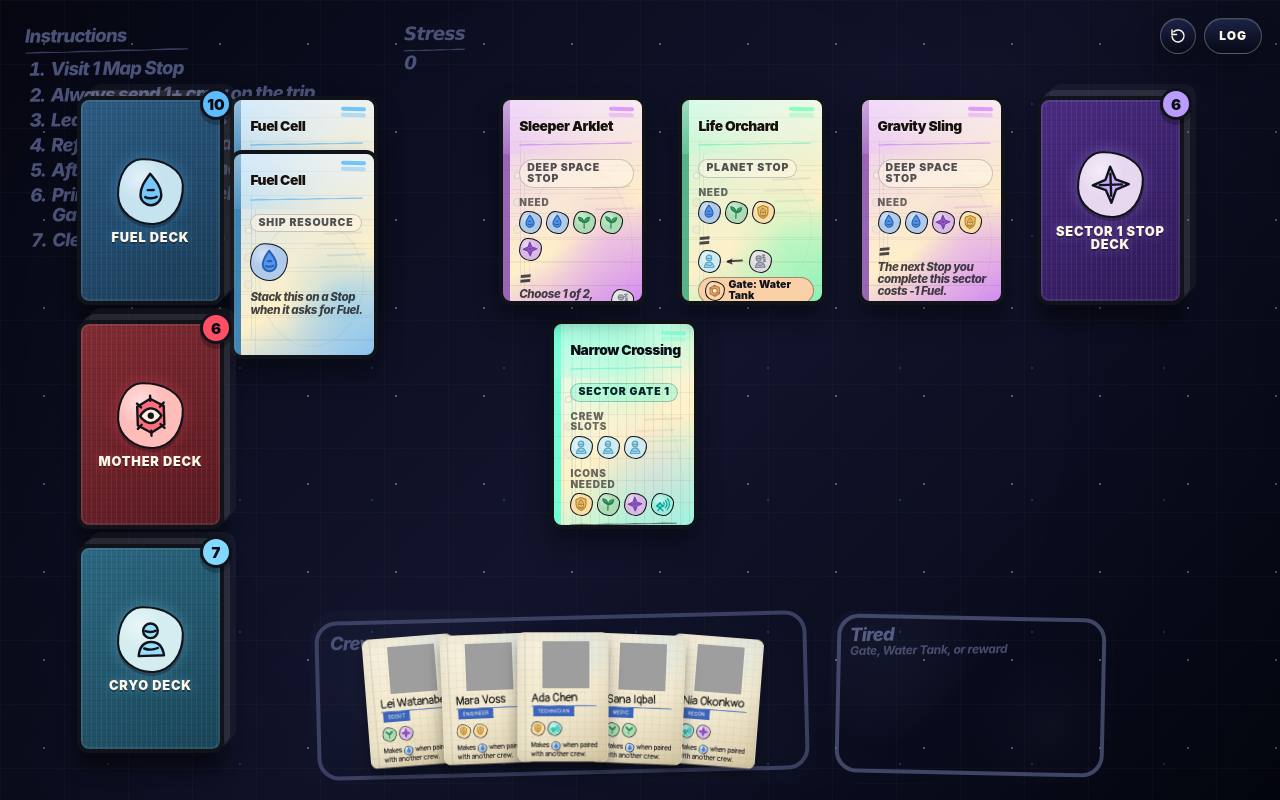
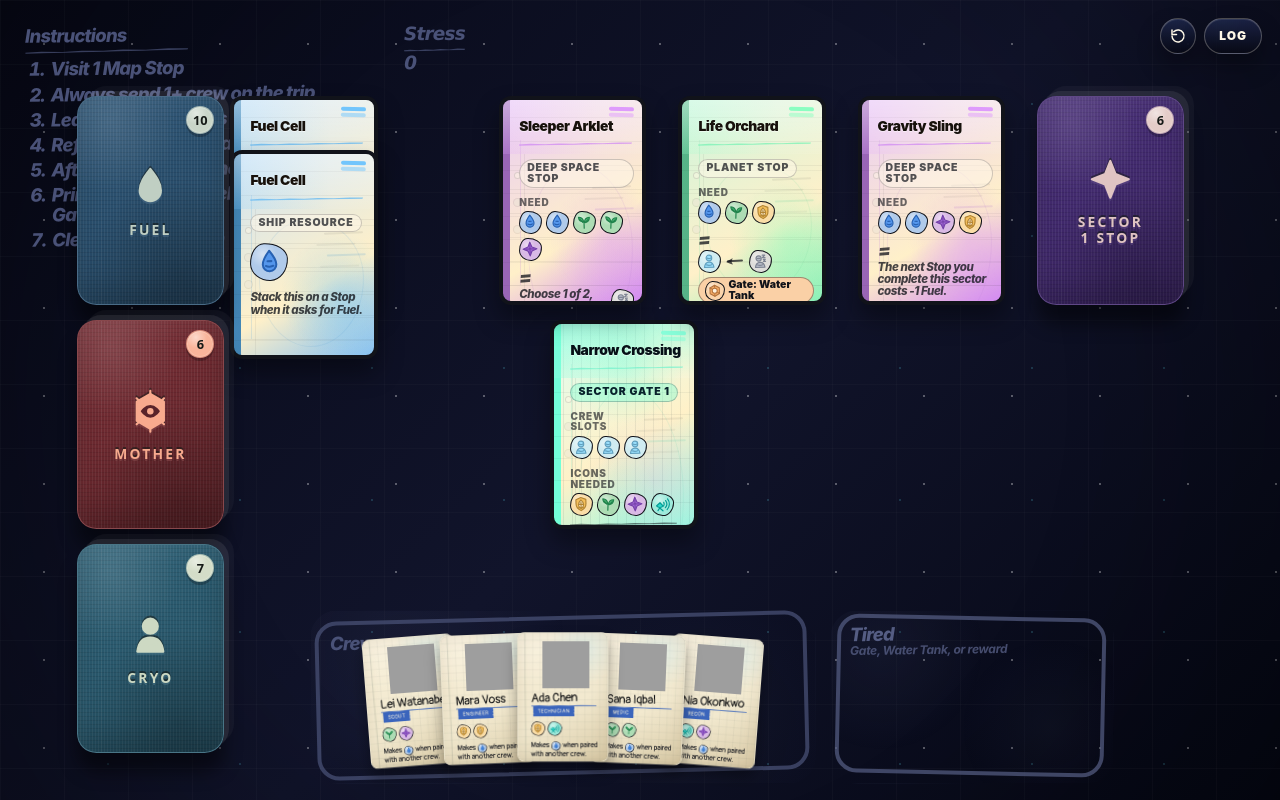
Before and after one commit to demirhere/corebound, a React (Vite) app: page / in a window 1280 px wide. Built offline with nearby package versions, Linux system fonts and the light colour scheme; grey boxes are pictures that could not be loaded; a web font is replaced by a local one.

Commit message:
feat: polish deck card styling with refined covers and cleaner titles

```diff
--- a/src/App.css
+++ b/src/App.css
@@ -2290,29 +2290,39 @@
 }
 
 .deck-card {
+  --deck-cover-light: hsl(var(--card-hue) 43% 33%);
+  --deck-cover: hsl(var(--card-hue) 45% 29%);
+  --deck-cover-dark: hsl(var(--card-hue) 46% 25%);
+  --deck-letter: color-mix(in srgb, var(--card-accent) 34%, #f4d9a4);
+  --deck-edge: color-mix(in srgb, var(--deck-cover-light) 88%, #fff8e8);
+  --deck-line: color-mix(in srgb, var(--deck-letter) 74%, var(--deck-cover-light));
+  --deck-ink: #151916;
+
   position: absolute;
   z-index: 10;
-  display: flex;
-  flex-direction: column;
-  align-items: center;
-  justify-content: center;
-  gap: 8px;
+  display: grid;
+  place-items: center;
   isolation: isolate;
   width: var(--card-width);
   height: var(--card-height);
-  padding: 13px 10px 11px;
-  border: clamp(3px, 0.35vw, 5px) solid #11131a;
-  border-radius: 12px;
-  color: #fff8e8;
+  padding: clamp(15px, 1.45vw, 22px) clamp(11px, 1.05vw, 16px);
+  border: 0;
+  border-radius: clamp(18px, 1.5vw, 28px);
+  color: var(--deck-letter);
   background:
-    repeating-linear-gradient(90deg, rgba(255, 255, 255, 0.06) 0 1px, transparent 1px 5px),
-    repeating-linear-gradient(0deg, rgba(0, 0, 0, 0.08) 0 1px, transparent 1px 6px),
-    linear-gradient(145deg, hsl(var(--card-hue) 50% 34%), hsl(var(--card-hue) 55% 22%));
+    radial-gradient(circle at 22% 12%, rgba(255, 255, 255, 0.11), transparent 33%),
+    radial-gradient(circle at 70% 86%, rgba(0, 0, 0, 0.22), transparent 46%),
+    repeating-linear-gradient(90deg, rgba(255, 255, 255, 0.055) 0 1px, transparent 1px 3px),
+    repeating-linear-gradient(0deg, rgba(0, 0, 0, 0.085) 0 1px, transparent 1px 4px),
+    repeating-linear-gradient(90deg, transparent 0 8px, rgba(255, 255, 255, 0.026) 8px 9px, transparent 9px 16px),
+    linear-gradient(145deg, var(--deck-cover-light), var(--deck-cover) 49%, var(--deck-cover-dark));
   box-shadow:
-    6px -6px 0 rgba(255, 255, 255, 0.09),
-    12px -12px 0 rgba(255, 255, 255, 0.04),
-    inset 0 0 0 2px rgba(255, 255, 255, 0.08),
-    0 18px 16px rgba(0, 0, 0, 0.42);
+    5px -5px 0 rgba(255, 255, 255, 0.08),
+    10px -10px 0 rgba(255, 255, 255, 0.035),
+    inset 0 0 0 1px var(--deck-edge),
+    inset 0 11px 18px rgba(255, 255, 255, 0.045),
+    inset 0 -18px 28px rgba(0, 0, 0, 0.18),
+    0 19px 18px rgba(0, 0, 0, 0.46);
   cursor: grab;
   touch-action: none;
   transition:
@@ -2323,10 +2333,13 @@
   &.is-manual-draw:hover {
     transform: translateY(-6px) rotate(1deg);
     box-shadow:
-      7px -7px 0 rgba(255, 255, 255, 0.11),
-      14px -14px 0 rgba(255, 255, 255, 0.05),
-      0 24px 22px rgba(0, 0, 0, 0.5),
-      0 0 18px color-mix(in srgb, var(--card-accent) 58%, transparent);
+      6px -6px 0 rgba(255, 255, 255, 0.1),
+      12px -12px 0 rgba(255, 255, 255, 0.045),
+      inset 0 0 0 1px var(--deck-edge),
+      inset 0 11px 18px rgba(255, 255, 255, 0.05),
+      inset 0 -18px 28px rgba(0, 0, 0, 0.18),
+      0 25px 23px rgba(0, 0, 0, 0.52),
+      0 0 18px color-mix(in srgb, var(--card-accent) 52%, transparent);
   }
 
   &.is-automatic-reward {
@@ -2346,10 +2359,13 @@
     transform: translateY(-2px) scale(1.03);
     will-change: transform;
     box-shadow:
-      8px -8px 0 rgba(255, 255, 255, 0.11),
-      16px -16px 0 rgba(255, 255, 255, 0.05),
-      0 28px 24px rgba(0, 0, 0, 0.54),
-      0 0 20px color-mix(in srgb, var(--card-accent) 62%, transparent);
+      7px -7px 0 rgba(255, 255, 255, 0.1),
+      14px -14px 0 rgba(255, 255, 255, 0.045),
+      inset 0 0 0 1px var(--deck-edge),
+      inset 0 11px 18px rgba(255, 255, 255, 0.05),
+      inset 0 -18px 28px rgba(0, 0, 0, 0.18),
+      0 29px 25px rgba(0, 0, 0, 0.56),
+      0 0 20px color-mix(in srgb, var(--card-accent) 58%, transparent);
   }
 
   &.is-drop-target::before {
@@ -2373,46 +2389,107 @@
 
   &.is-drop-target {
     box-shadow:
-      6px -6px 0 rgba(255, 255, 255, 0.09),
-      12px -12px 0 rgba(255, 255, 255, 0.04),
+      5px -5px 0 rgba(255, 255, 255, 0.08),
+      10px -10px 0 rgba(255, 255, 255, 0.035),
+      inset 0 0 0 1px var(--deck-edge),
       inset 0 0 0 3px color-mix(in srgb, var(--card-accent) 72%, rgba(255, 255, 255, 0.1)),
-      0 18px 16px rgba(0, 0, 0, 0.42),
+      inset 0 11px 18px rgba(255, 255, 255, 0.045),
+      inset 0 -18px 28px rgba(0, 0, 0, 0.18),
+      0 19px 18px rgba(0, 0, 0, 0.46),
       0 0 22px color-mix(in srgb, var(--card-accent) 50%, transparent);
   }
 }
 
 .deck-badge {
   position: absolute;
-  top: -12px;
-  right: -12px;
+  top: clamp(7px, 0.75vw, 11px);
+  right: clamp(7px, 0.75vw, 11px);
   z-index: 2;
   display: grid;
-  min-width: 32px;
-  height: 32px;
+  min-width: clamp(24px, 2.2vw, 32px);
+  height: clamp(24px, 2.2vw, 32px);
   place-items: center;
-  border: 3px solid #11131a;
+  border: 1.5px solid color-mix(in srgb, var(--deck-line) 82%, transparent);
   border-radius: 999px;
-  color: #080a12;
-  background: var(--card-accent);
-  box-shadow: 0 5px 0 rgba(0, 0, 0, 0.24);
-  font-size: 15px;
+  color: var(--deck-ink);
+  background:
+    radial-gradient(circle at 34% 24%, rgba(255, 255, 255, 0.48), transparent 42%),
+    color-mix(in srgb, var(--deck-letter) 86%, #fff8e8);
+  box-shadow:
+    inset 0 0 0 1px rgba(255, 255, 255, 0.18),
+    0 3px 0 rgba(0, 0, 0, 0.24);
+  font-family: ui-sans-serif, system-ui, -apple-system, BlinkMacSystemFont, 'Segoe UI', sans-serif;
+  font-size: clamp(12px, 1vw, 15px);
   font-weight: 950;
+}
+
+.deck-title-lockup {
+  position: relative;
+  z-index: 1;
+  display: grid;
+  width: min(86%, 142px);
+  place-items: center;
+  gap: clamp(7px, 0.8vw, 12px);
+  color: var(--deck-letter);
 }
 
 .deck-title {
   position: relative;
   z-index: 1;
   max-width: 100%;
-  color: #fff8e8;
-  font-size: clamp(11px, 1vw, 14px);
+  min-width: 0;
+  overflow-wrap: anywhere;
+  color: currentColor;
+  font-family: ui-sans-serif, system-ui, -apple-system, BlinkMacSystemFont, 'Segoe UI', sans-serif;
+  font-size: clamp(10px, 1.08vw, 17px);
   font-weight: 950;
-  letter-spacing: 0.06em;
-  line-height: 1;
+  letter-spacing: 0.16em;
+  line-height: 1.18;
   text-align: center;
   text-shadow:
-    0 2px 0 rgba(17, 19, 26, 0.44),
-    0 0 12px color-mix(in srgb, var(--card-accent) 42%, transparent);
+    0 -2px 0 color-mix(in srgb, var(--deck-ink) 58%, transparent),
+    0 2px 0 color-mix(in srgb, var(--deck-edge) 62%, transparent);
+  text-wrap: balance;
   text-transform: uppercase;
+  white-space: normal;
+}
+
+.deck-card .deck-mark-icon {
+  width: clamp(36px, 3.8vw, 58px);
+  border: 0;
+  border-radius: 0;
+  background: transparent;
+  box-shadow: none;
+  color: currentColor;
+  filter:
+    drop-shadow(0 -2px 0 color-mix(in srgb, var(--deck-ink) 50%, transparent))
+    drop-shadow(0 2px 0 color-mix(in srgb, var(--deck-edge) 58%, transparent));
+  transform: none;
+
+  svg {
+    width: 100%;
+    height: 100%;
+  }
+
+  .deck-icon-fill,
+  .deck-icon-cutout,
+  .deck-icon-line {
+    stroke: currentColor;
+    stroke-width: 2.15;
+  }
+
+  .deck-icon-fill,
+  .deck-icon-dot {
+    fill: currentColor;
+  }
+
+  .deck-icon-cutout {
+    fill: color-mix(in srgb, var(--deck-cover) 82%, #050713);
+  }
+
+  .deck-icon-line {
+    fill: none;
+  }
 }
 
 .deck-icon {
--- a/src/components/DeckCard.tsx
+++ b/src/components/DeckCard.tsx
@@ -35,6 +35,7 @@ export function DeckCard({
   onKeyDown,
 }: DeckCardProps) {
   const canDraw = canManuallyDrawDeck(deck)
+  const displayTitle = getDeckDisplayTitle(deck.title)
   const actionLabel = canDraw
     ? 'Click to draw or drag to move.'
     : 'Automatic refill or rewards only; drag to move.'
@@ -59,13 +60,19 @@ export function DeckCard({
       }
       onPointerDown={(event) => onPointerDown(event, deck.id)}
       onKeyDown={(event) => onKeyDown(event, deck.id)}
-      aria-label={`${deck.title}. ${deck.cards.length} cards left. ${actionLabel}`}
+      aria-label={`${displayTitle}. ${deck.cards.length} cards left. ${actionLabel}`}
     >
       <span className="deck-badge" aria-hidden="true">
         {deck.cards.length}
       </span>
-      <DeckIcon kind={deck.icon} />
-      <span className="deck-title">{deck.title}</span>
+      <span className="deck-title-lockup">
+        <DeckIcon kind={deck.icon} className="deck-mark-icon" />
+        <span className="deck-title">{displayTitle}</span>
+      </span>
     </button>
   )
 }
+
+function getDeckDisplayTitle(title: string) {
+  return title.replace(/\s+Deck$/i, '')
+}
```
Also changed, not shown: 1 other file (tests, documents, lock files or other folders).
